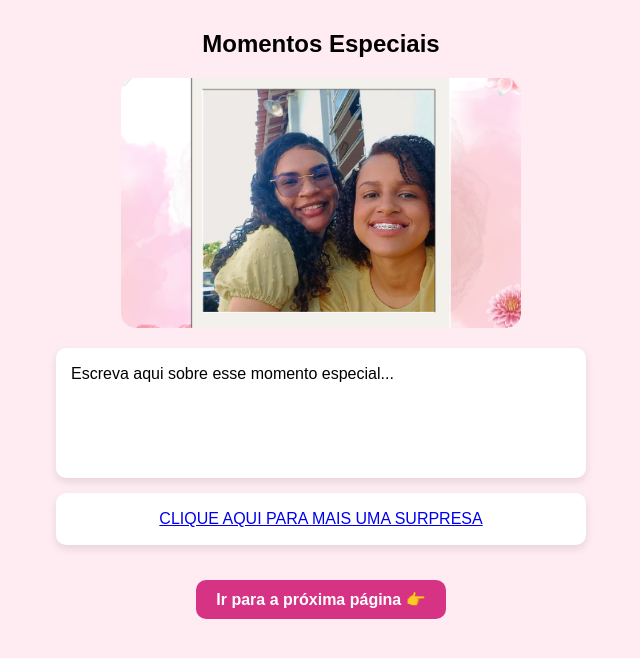
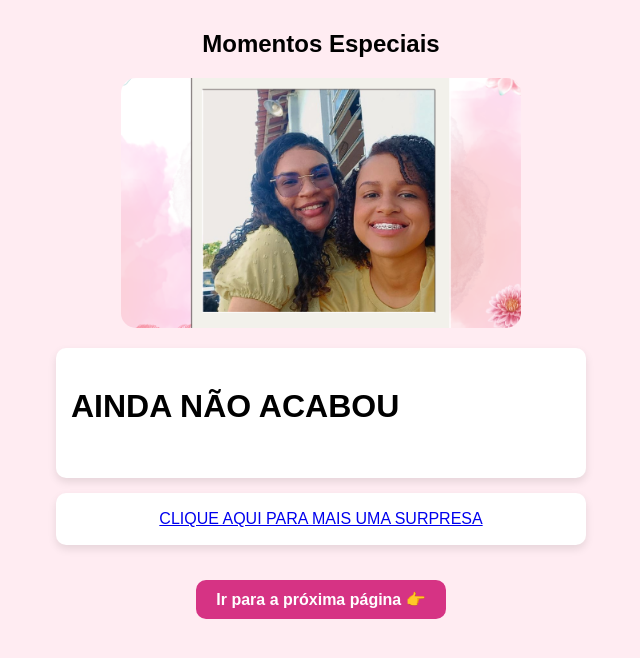
Before and after one commit to strong-finance022/new20year, a plain HTML site: page momentos.html in a window 1280 px wide. Shown: the whole page, without its empty margins (319-959 px from the left). Drawn offline with Linux system fonts and the light colour scheme.

Commit message:
Update momentos.html

```diff
--- a/momentos.html
+++ b/momentos.html
@@ -108,8 +108,8 @@
         <img src="praia6.png" alt="Momento 3">
     </div>
 
-    <div class="text-box" contenteditable="true">
-        Escreva aqui sobre esse momento especial...
+    <div class="text-box" >
+<h1>AINDA NÃO ACABOU</h1>
     </div>
 
     <div class="link-box">
```
